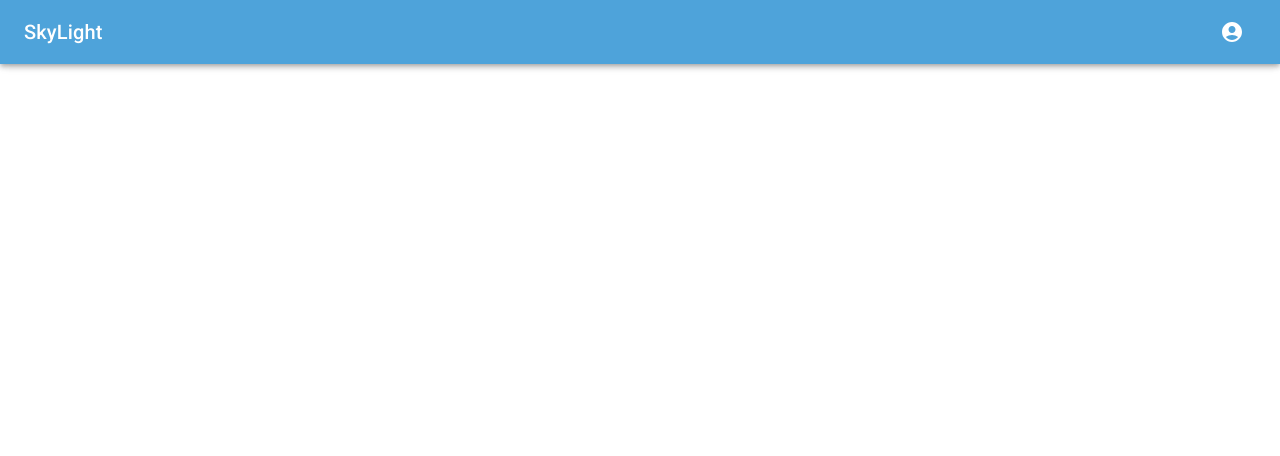
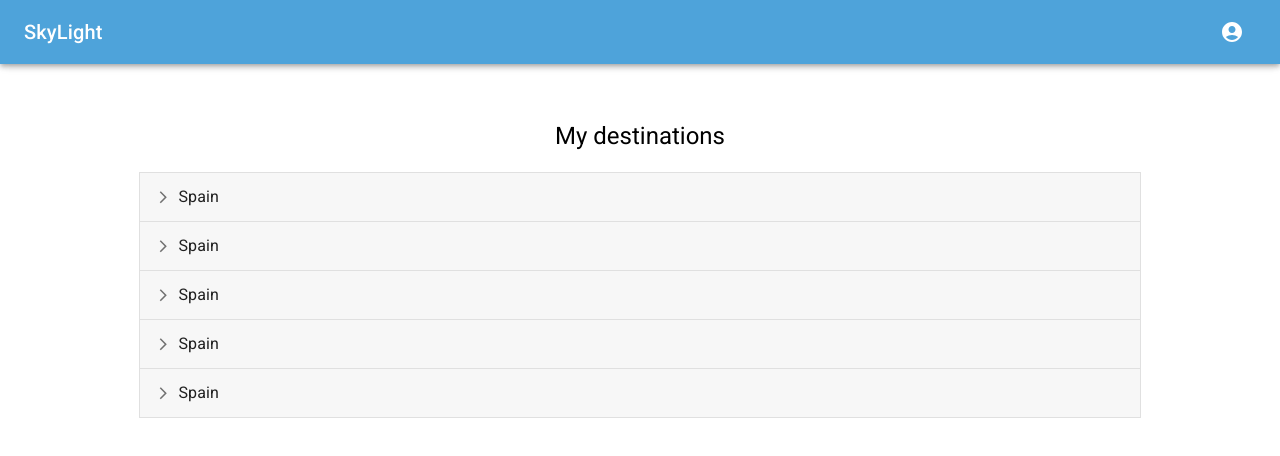
Before and after one commit to SkyL-i-ght/Skylight, a React app: page /dataview in a window 1280 px wide. Shown: the top 456 px of the page. Built offline with nearby package versions, Linux system fonts and the light colour scheme.

Commit message:
added destination page accordian styling

```diff
--- /dev/null
+++ b/frontend/components/DestinationCard.jsx
@@ -0,0 +1,67 @@
+import * as React from 'react';
+import { styled } from '@mui/material/styles';
+import ArrowForwardIosSharpIcon from '@mui/icons-material/ArrowForwardIosSharp';
+import MuiAccordion from '@mui/material/Accordion';
+import MuiAccordionSummary from '@mui/material/AccordionSummary';
+import MuiAccordionDetails from '@mui/material/AccordionDetails';
+import Typography from '@mui/material/Typography';
+
+const Accordion = styled((props) => (
+  <MuiAccordion disableGutters elevation={0} square {...props} />
+))(({ theme }) => ({
+  border: `1px solid ${theme.palette.divider}`,
+  '&:not(:last-child)': {
+    borderBottom: 0,
+  },
+  '&:before': {
+    display: 'none',
+  },
+}));
+
+const AccordionSummary = styled((props) => (
+  <MuiAccordionSummary
+    expandIcon={<ArrowForwardIosSharpIcon sx={{ fontSize: '0.9rem' }} />}
+    {...props}
+  />
+))(({ theme }) => ({
+  backgroundColor:
+    theme.palette.mode === 'dark'
+      ? 'rgba(255, 255, 255, .05)'
+      : 'rgba(0, 0, 0, .03)',
+  flexDirection: 'row-reverse',
+  '& .MuiAccordionSummary-expandIconWrapper.Mui-expanded': {
+    transform: 'rotate(90deg)',
+  },
+  '& .MuiAccordionSummary-content': {
+    marginLeft: theme.spacing(1),
+  },
+}));
+
+const AccordionDetails = styled(MuiAccordionDetails)(({ theme }) => ({
+  padding: theme.spacing(2),
+  borderTop: '1px solid rgba(0, 0, 0, .125)',
+}));
+
+export default function DestinationCard() {
+  const [expanded, setExpanded] = React.useState('panel1');
+
+  const handleChange = (panel) => (event, newExpanded) => {
+    setExpanded(newExpanded ? panel : false);
+  };
+
+  return (
+      <Accordion className="destCard" expanded={expanded === 'panel2'} onChange={handleChange('panel2')}>
+        <AccordionSummary aria-controls="panel2d-content" id="panel2d-header">
+          <Typography>Spain</Typography>
+        </AccordionSummary>
+        <AccordionDetails>
+          <Typography>
+            Lorem ipsum dolor sit amet, consectetur adipiscing elit. Suspendisse
+            malesuada lacus ex, sit amet blandit leo lobortis eget. Lorem ipsum dolor
+            sit amet, consectetur adipiscing elit. Suspendisse malesuada lacus ex,
+            sit amet blandit leo lobortis eget.
+          </Typography>
+        </AccordionDetails>
+      </Accordion>
+  );
+}
--- a/frontend/routes/dataview.jsx
+++ b/frontend/routes/dataview.jsx
@@ -1,13 +1,24 @@
-import React, { Component } from 'react';
+import * as React from 'react';
+import { styled } from '@mui/material/styles';
+import ArrowForwardIosSharpIcon from '@mui/icons-material/ArrowForwardIosSharp';
+import MuiAccordion from '@mui/material/Accordion';
+import MuiAccordionSummary from '@mui/material/AccordionSummary';
+import MuiAccordionDetails from '@mui/material/AccordionDetails';
+import Typography from '@mui/material/Typography';
+import DestinationCard from '../components/DestinationCard.jsx'
 
 
-function DataView(props) {
-
-return (
-  <h1>My Destinations</h1>
-);
+export default function DataView(props){
+  return (
+      <div className="accordian">
+          <Typography margin="20px" className="myDests" component="h1" variant="h5">
+            My destinations
+          </Typography>
+          <DestinationCard/>
+          <DestinationCard/>
+          <DestinationCard/>
+          <DestinationCard/>
+          <DestinationCard/>
+      </div>
+  )
 }
-
-
-
-export default DataView;
--- a/frontend/styles.css
+++ b/frontend/styles.css
@@ -66,3 +66,19 @@
   padding-top: 10px;
   justify-content: space-between
 }
+
+.destCard {
+  width: 1000px;
+}
+
+.accordian {
+  margin-top: 100px;
+  display: flex;
+  flex-direction: column;
+  justify-content: center;
+  align-items: center
+}
+
+.myDests {
+  margin-bottom: 60px;
+}
```
